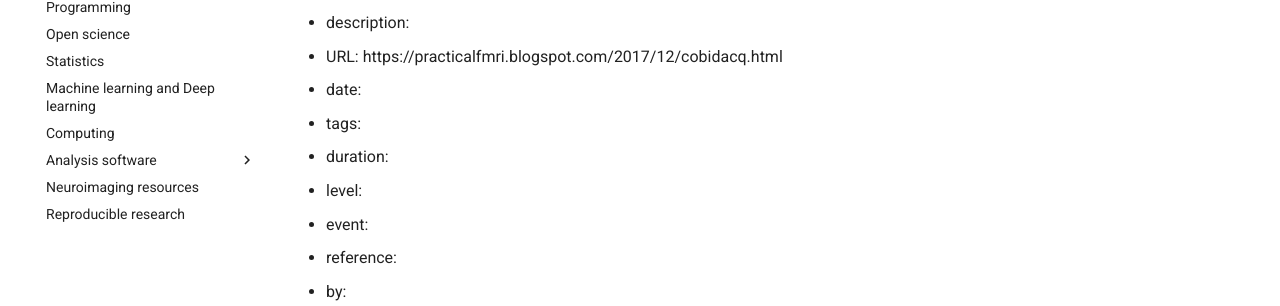
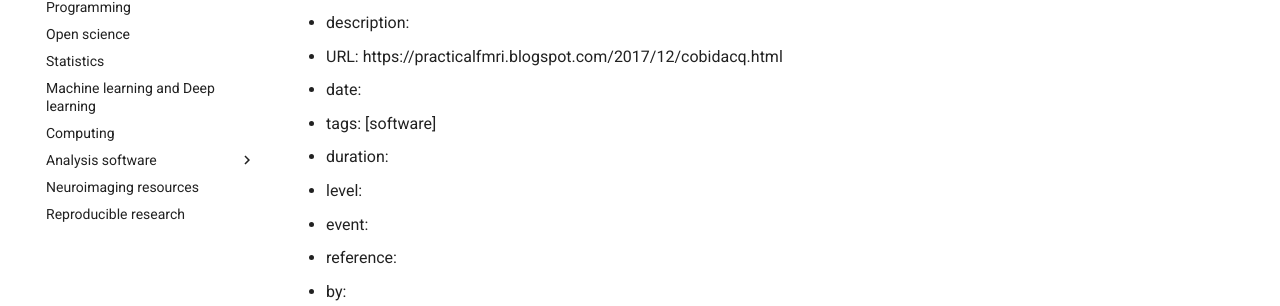
Before and after one commit to learn-neuroimaging/hitchhackers_guide_brain, an MkDocs documentation site: the page built from docs/learning_neuroimaging.md, in a window 1280 px wide and 900 px high, scrolled down 2911 px. Shown: the part 146-452 px from the top of the window. Built offline with MkDocs 1.6.1 and Material for MkDocs 9.7.7, drawn with Linux system fonts in a browser that asks for light colours; comment, search, counter and statistics services are not loaded.

Commit message:
Update learning_neuroimaging.md
add a tag

```diff
--- a/docs/learning_neuroimaging.md
+++ b/docs/learning_neuroimaging.md
@@ -96,7 +96,7 @@
 - description:
 - URL: https://practicalfmri.blogspot.com/2017/12/cobidacq.html
 - date:
-- tags:
+- tags: [software]
 - duration:
 - level:
 - event:
```
